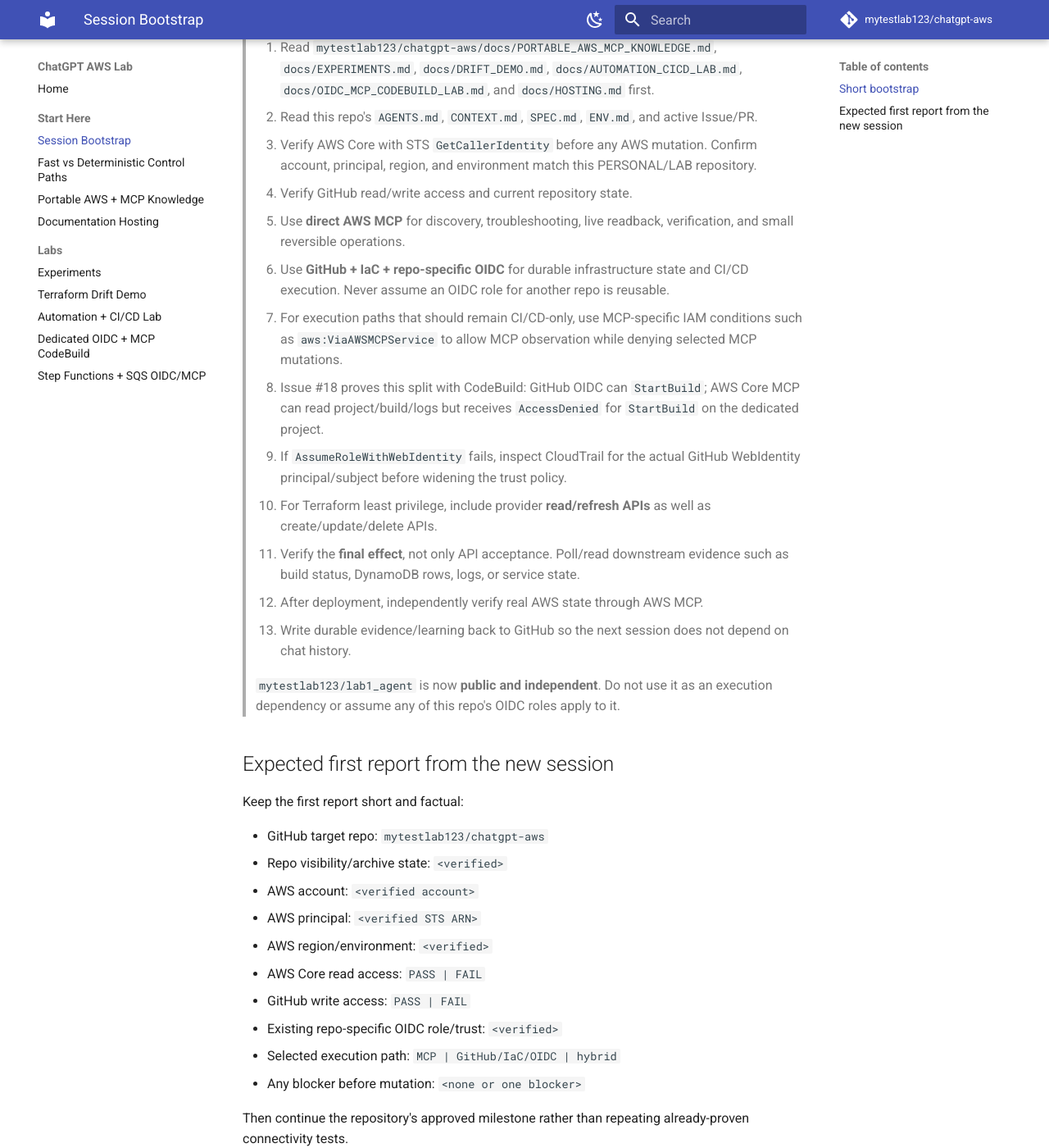
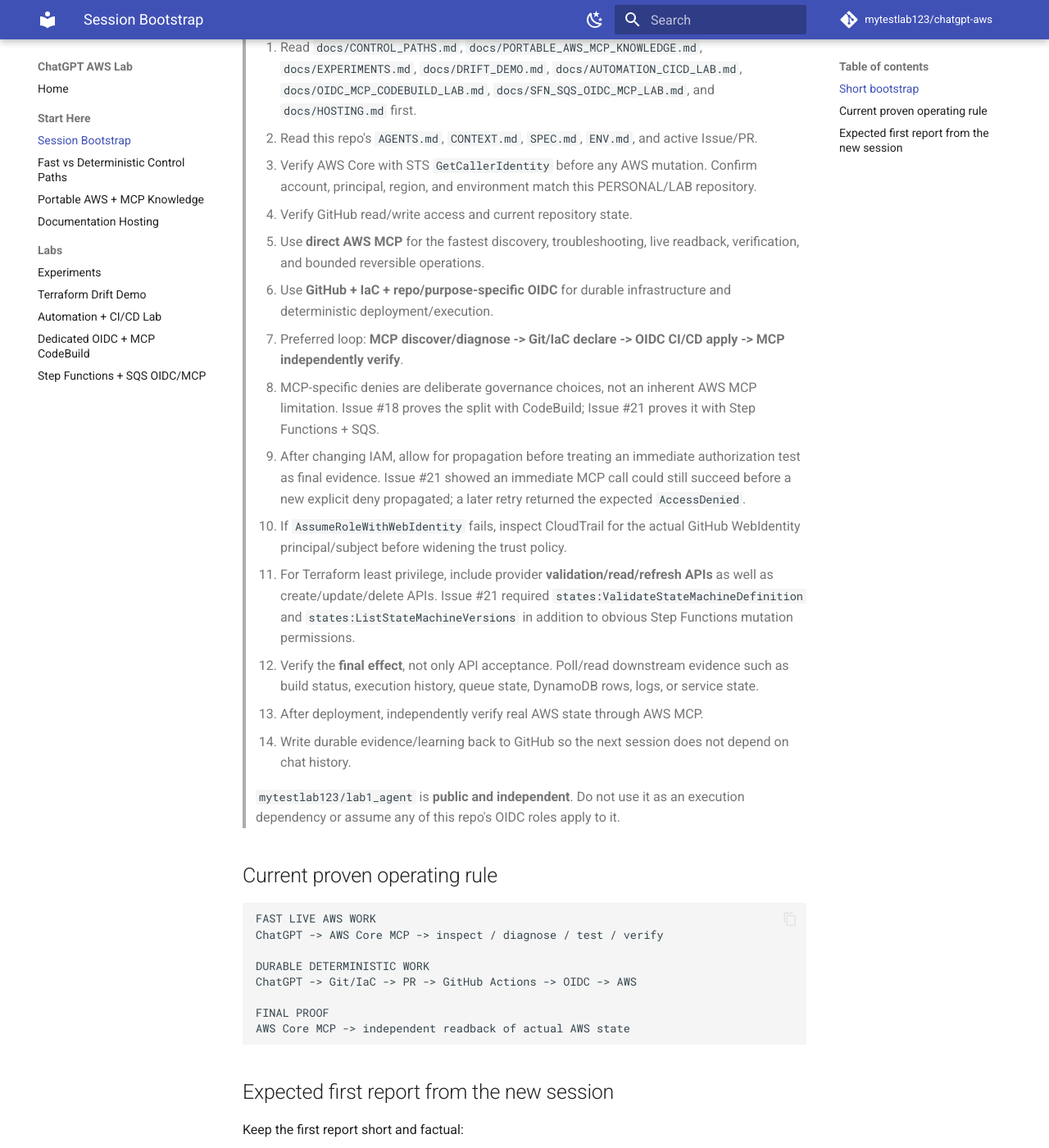
Before and after one commit to mytestlab123/chatgpt-aws, an MkDocs documentation site: the page built from docs/SESSION_BOOTSTRAP.md, in a window 1280 px wide and 1400 px high, scrolled down 318 px. Shown: the whole window at 82% size. Built offline with MkDocs 1.6.1 and Material for MkDocs 9.7.7, drawn with Linux system fonts in a browser that asks for light colours; comment, search, counter and statistics services are not loaded.

Commit message:
Update cross-session bootstrap with Issue 21 control-path lessons

````diff
--- a/docs/SESSION_BOOTSTRAP.md
+++ b/docs/SESSION_BOOTSTRAP.md
@@ -6,21 +6,35 @@
 
 > Use the connected **GitHub** and **AWS Core** apps. Do not rely on memory from another chat.
 >
-> 1. Read `mytestlab123/chatgpt-aws/docs/PORTABLE_AWS_MCP_KNOWLEDGE.md`, `docs/EXPERIMENTS.md`, `docs/DRIFT_DEMO.md`, `docs/AUTOMATION_CICD_LAB.md`, `docs/OIDC_MCP_CODEBUILD_LAB.md`, and `docs/HOSTING.md` first.
+> 1. Read `docs/CONTROL_PATHS.md`, `docs/PORTABLE_AWS_MCP_KNOWLEDGE.md`, `docs/EXPERIMENTS.md`, `docs/DRIFT_DEMO.md`, `docs/AUTOMATION_CICD_LAB.md`, `docs/OIDC_MCP_CODEBUILD_LAB.md`, `docs/SFN_SQS_OIDC_MCP_LAB.md`, and `docs/HOSTING.md` first.
 > 2. Read this repo's `AGENTS.md`, `CONTEXT.md`, `SPEC.md`, `ENV.md`, and active Issue/PR.
 > 3. Verify AWS Core with STS `GetCallerIdentity` before any AWS mutation. Confirm account, principal, region, and environment match this PERSONAL/LAB repository.
 > 4. Verify GitHub read/write access and current repository state.
-> 5. Use **direct AWS MCP** for discovery, troubleshooting, live readback, verification, and small reversible operations.
-> 6. Use **GitHub + IaC + repo-specific OIDC** for durable infrastructure state and CI/CD execution. Never assume an OIDC role for another repo is reusable.
-> 7. For execution paths that should remain CI/CD-only, use MCP-specific IAM conditions such as `aws:ViaAWSMCPService` to allow MCP observation while denying selected MCP mutations.
-> 8. Issue #18 proves this split with CodeBuild: GitHub OIDC can `StartBuild`; AWS Core MCP can read project/build/logs but receives `AccessDenied` for `StartBuild` on the dedicated project.
-> 9. If `AssumeRoleWithWebIdentity` fails, inspect CloudTrail for the actual GitHub WebIdentity principal/subject before widening the trust policy.
-> 10. For Terraform least privilege, include provider **read/refresh APIs** as well as create/update/delete APIs.
-> 11. Verify the **final effect**, not only API acceptance. Poll/read downstream evidence such as build status, DynamoDB rows, logs, or service state.
-> 12. After deployment, independently verify real AWS state through AWS MCP.
-> 13. Write durable evidence/learning back to GitHub so the next session does not depend on chat history.
+> 5. Use **direct AWS MCP** for the fastest discovery, troubleshooting, live readback, verification, and bounded reversible operations.
+> 6. Use **GitHub + IaC + repo/purpose-specific OIDC** for durable infrastructure and deterministic deployment/execution.
+> 7. Preferred loop: **MCP discover/diagnose -> Git/IaC declare -> OIDC CI/CD apply -> MCP independently verify**.
+> 8. MCP-specific denies are deliberate governance choices, not an inherent AWS MCP limitation. Issue #18 proves the split with CodeBuild; Issue #21 proves it with Step Functions + SQS.
+> 9. After changing IAM, allow for propagation before treating an immediate authorization test as final evidence. Issue #21 showed an immediate MCP call could still succeed before a new explicit deny propagated; a later retry returned the expected `AccessDenied`.
+> 10. If `AssumeRoleWithWebIdentity` fails, inspect CloudTrail for the actual GitHub WebIdentity principal/subject before widening the trust policy.
+> 11. For Terraform least privilege, include provider **validation/read/refresh APIs** as well as create/update/delete APIs. Issue #21 required `states:ValidateStateMachineDefinition` and `states:ListStateMachineVersions` in addition to obvious Step Functions mutation permissions.
+> 12. Verify the **final effect**, not only API acceptance. Poll/read downstream evidence such as build status, execution history, queue state, DynamoDB rows, logs, or service state.
+> 13. After deployment, independently verify real AWS state through AWS MCP.
+> 14. Write durable evidence/learning back to GitHub so the next session does not depend on chat history.
 >
-> `mytestlab123/lab1_agent` is now **public and independent**. Do not use it as an execution dependency or assume any of this repo's OIDC roles apply to it.
+> `mytestlab123/lab1_agent` is **public and independent**. Do not use it as an execution dependency or assume any of this repo's OIDC roles apply to it.
+
+## Current proven operating rule
+
+```text
+FAST LIVE AWS WORK
+ChatGPT -> AWS Core MCP -> inspect / diagnose / test / verify
+
+DURABLE DETERMINISTIC WORK
+ChatGPT -> Git/IaC -> PR -> GitHub Actions -> OIDC -> AWS
+
+FINAL PROOF
+AWS Core MCP -> independent readback of actual AWS state
+```
 
 ## Expected first report from the new session
 
````
